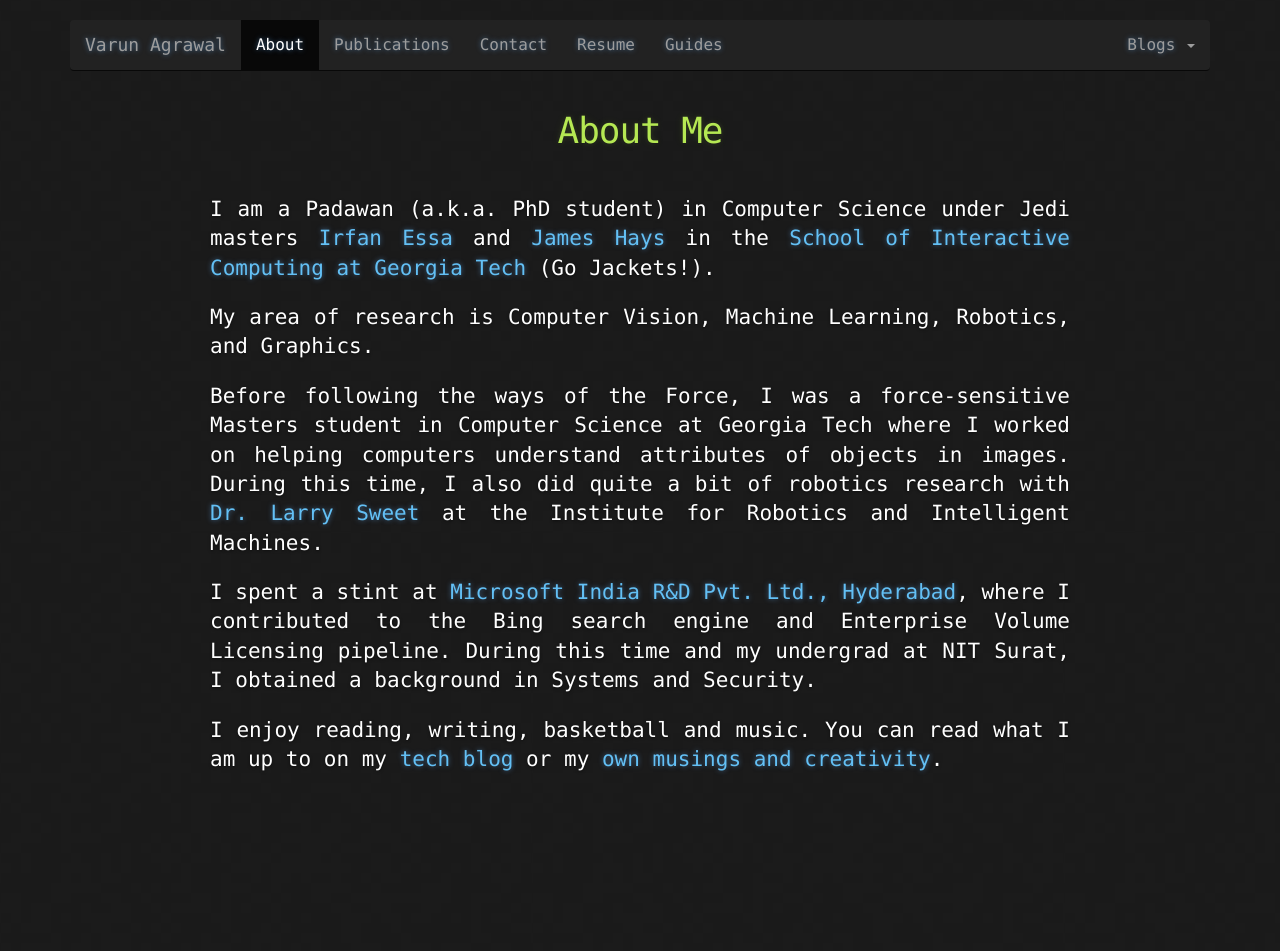
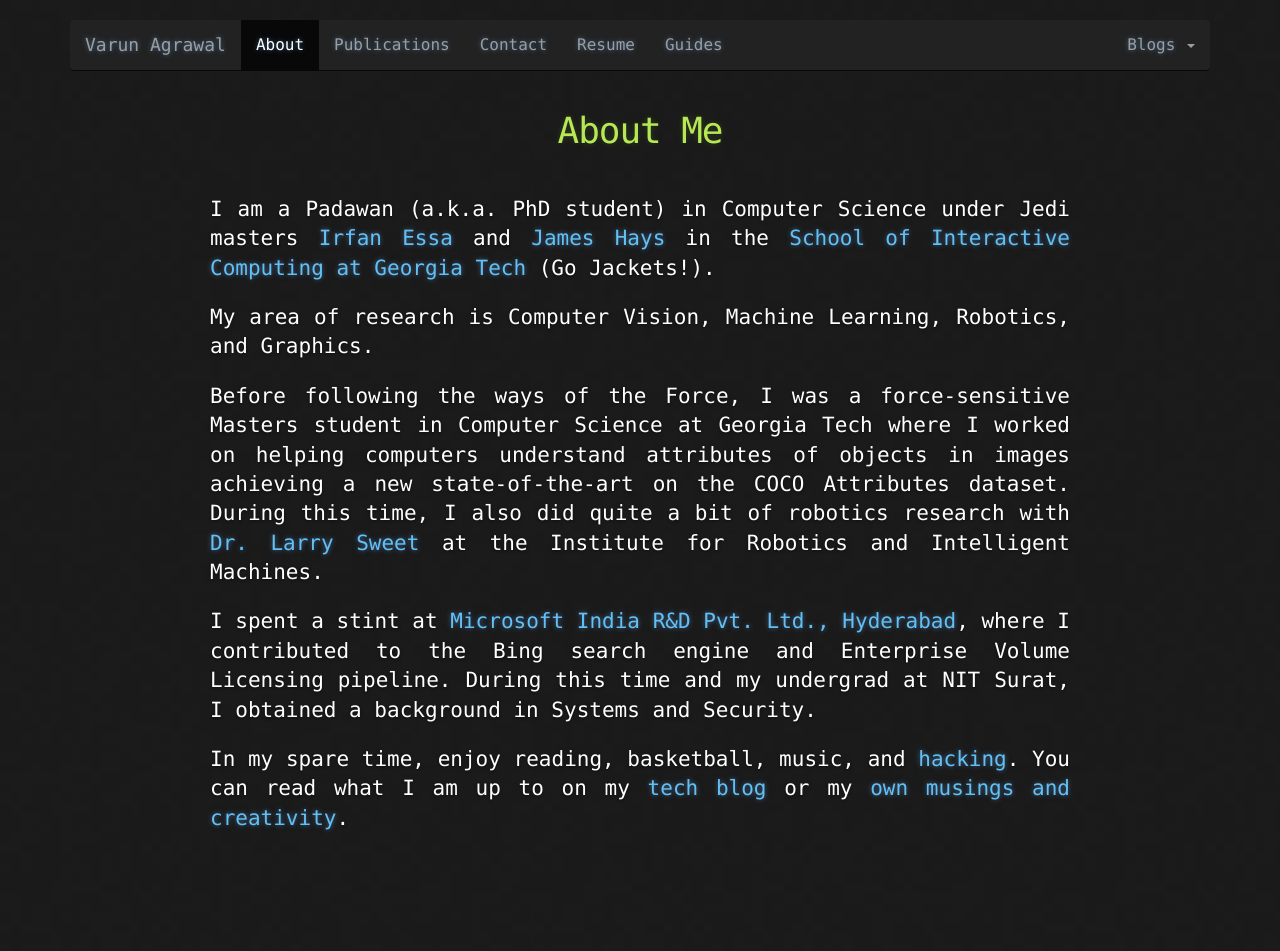
Before and after one commit to varunagrawal/varunagrawal.github.io, a Jekyll site: the page built from about.html, in a window 1280 px wide. Built offline with Jekyll 4.4.1, drawn with Linux system fonts in a browser that asks for light colours; nearby versions of some CDN libraries.

Commit message:
updates and cleanup

```diff
--- a/about.html
+++ b/about.html
@@ -24,14 +24,14 @@ permalink: /about/
             </p>
 
             <p class="lead">
-                Before following the ways of the Force, I was a force-sensitive Masters student in Computer Science at Georgia Tech where I worked on helping computers understand attributes of objects in images. During this time, I also did quite a bit of robotics research with <a href="http://robotics.gatech.edu/team/faculty/sweet" target="_blank">Dr. Larry Sweet</a> at the Institute for Robotics and Intelligent Machines.
+                Before following the ways of the Force, I was a force-sensitive Masters student in Computer Science at Georgia Tech where I worked on helping computers understand attributes of objects in images achieving a new state-of-the-art on the COCO Attributes dataset. During this time, I also did quite a bit of robotics research with <a href="http://robotics.gatech.edu/team/faculty/sweet" target="_blank">Dr. Larry Sweet</a> at the Institute for Robotics and Intelligent Machines.
             </p>
             <p class="lead">
                 I spent a stint at <a href="https://www.microsoft.com/en-in/about/">Microsoft India R&D Pvt. Ltd., Hyderabad</a>, where I contributed to the Bing search engine and Enterprise Volume Licensing pipeline. During this time and my undergrad at NIT Surat, I obtained a background in Systems and Security.
             </p>
 
             <p class="lead">
-                I enjoy reading, writing, basketball and music. You can read what I am up to on my <a href="https://computercalledvarun.wordpress.com/" target="_blank">tech blog</a> or my <a href="https://varunagrawal.wordpress.com/" target="_blank">own musings and creativity</a>.
+                In my spare time, enjoy reading, basketball, music, and <a href="http://www.catb.org/esr/faqs/hacker-howto.html" target="_blank" data-toggle="tooltip" data-placement="top" title="As defined by Eric S. Raymond">hacking</a>. You can read what I am up to on my <a href="https://computercalledvarun.wordpress.com/" target="_blank">tech blog</a> or my <a href="https://varunagrawal.wordpress.com/" target="_blank">own musings and creativity</a>.
             </p>
 
         </div>
--- a/index.html
+++ b/index.html
@@ -30,7 +30,6 @@ title: Varun Agrawal Online
 
                     <br/><br/>
                     <h4 id="quote"></h4>
-                    <!--p class="lead">This is my space on the web.</p-->
                 </div>
             </div>
 
@@ -73,10 +72,6 @@ title: Varun Agrawal Online
             </div>
 
         </div>
-
-        <!--<p class="lead">
-                    <a href="#" class="btn btn-lg btn-default">Learn more</a>
-                    </p>-->
     </div>
 
     <br/>
```
